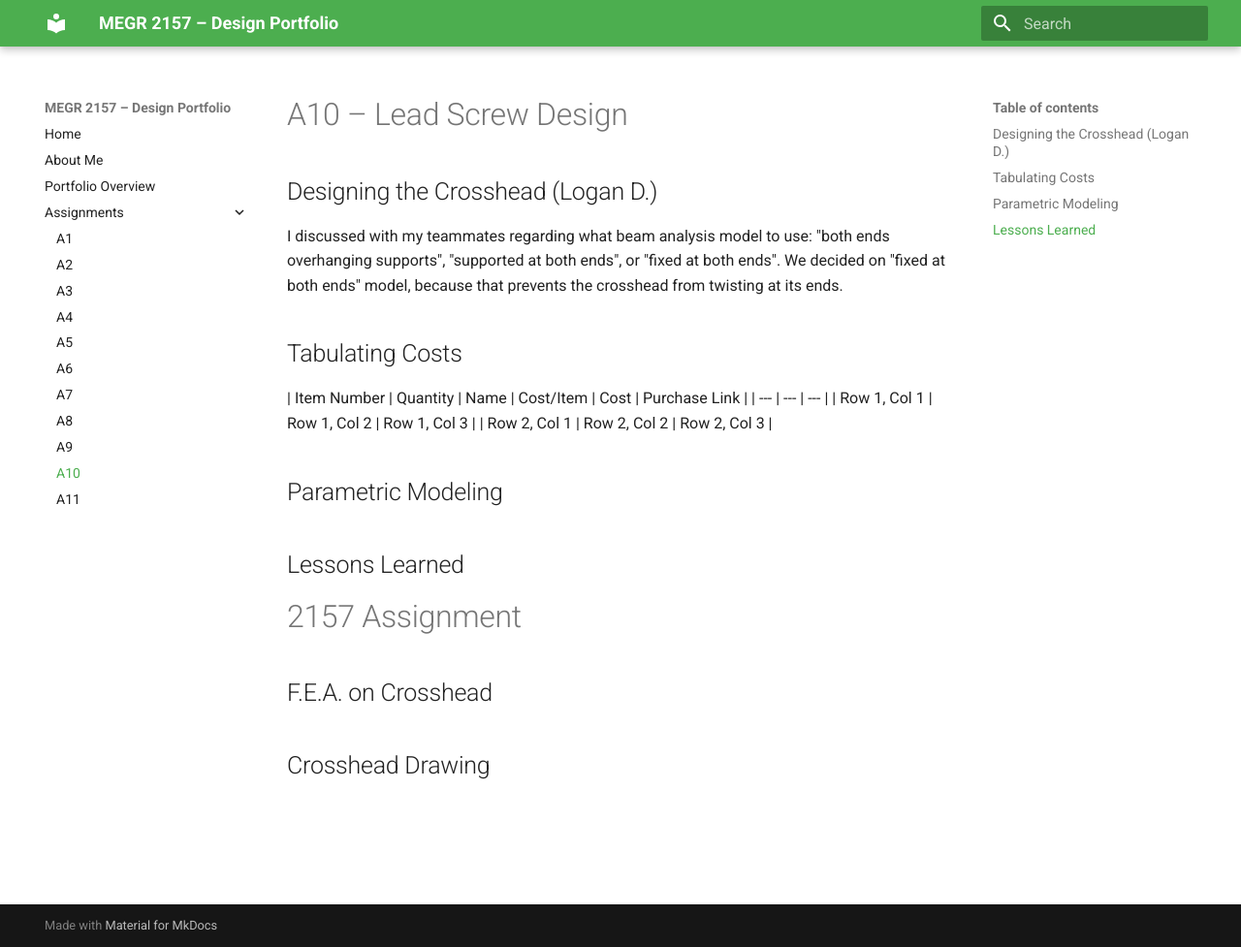
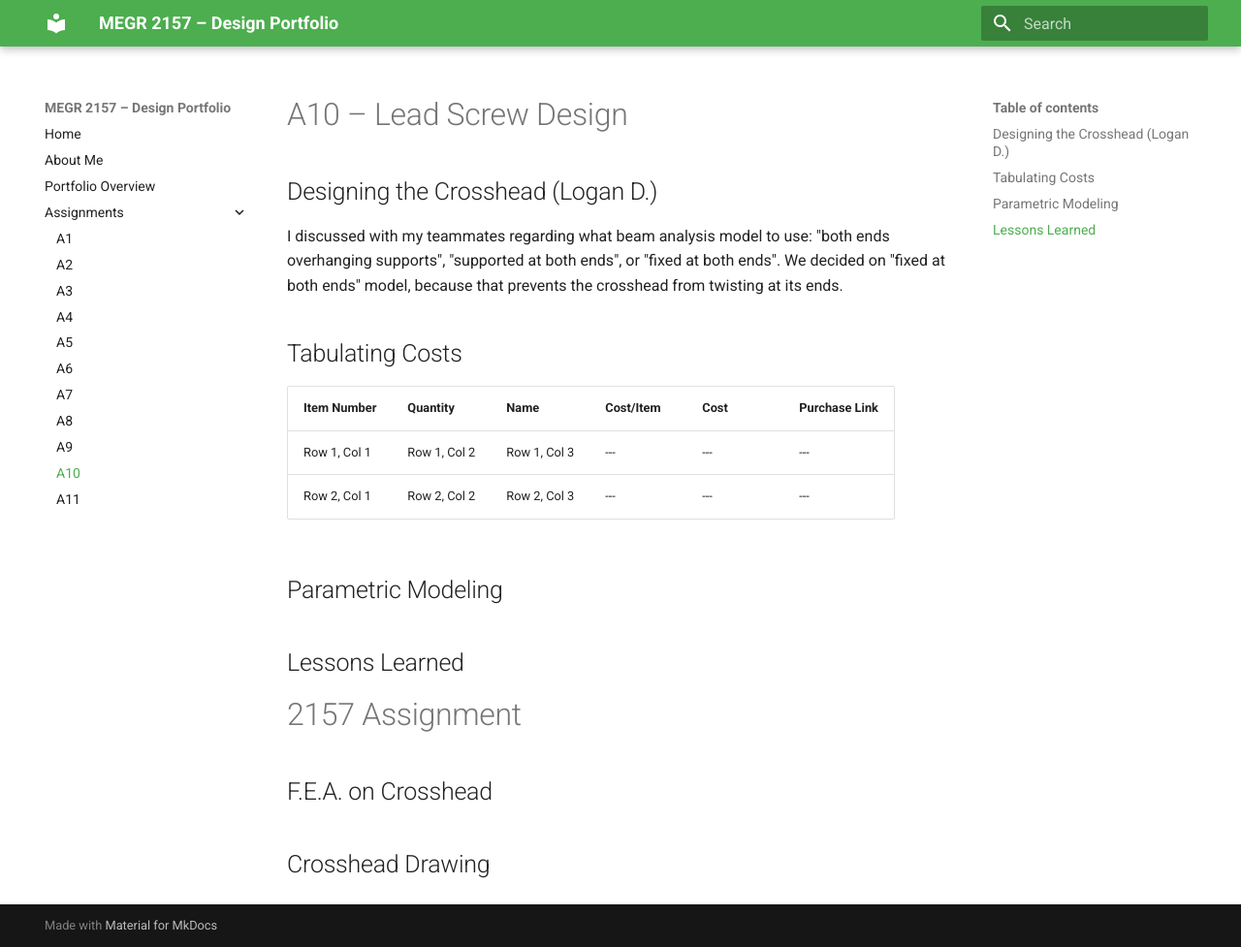
Before and after one commit to Ldreifuss/megr2157-project-portfolio, an MkDocs documentation site: the page built from docs/assignments/A10/index.md, in a window 1280 px wide and 977 px high. Shown: the whole window at 97% size. Built offline with MkDocs 1.6.1 and Material for MkDocs 9.7.7, drawn with Linux system fonts in a browser that asks for light colours.

```diff
--- a/docs/assignments/A10/index.md
+++ b/docs/assignments/A10/index.md
@@ -8,9 +8,9 @@ I discussed with my teammates regarding what beam analysis model to use: "both e
 
 
 | Item Number | Quantity | Name | Cost/Item | Cost | Purchase Link |
-| --- | --- | --- |
-| Row 1, Col 1 | Row 1, Col 2 | Row 1, Col 3 |
-| Row 2, Col 1 | Row 2, Col 2 | Row 2, Col 3 |
+| --- | --- | --- | --- | --- | --- |
+| Row 1, Col 1 | Row 1, Col 2 | Row 1, Col 3 | --- | --- | --- |
+| Row 2, Col 1 | Row 2, Col 2 | Row 2, Col 3 | --- | --- | --- |
 
 
 ## Parametric Modeling
```
